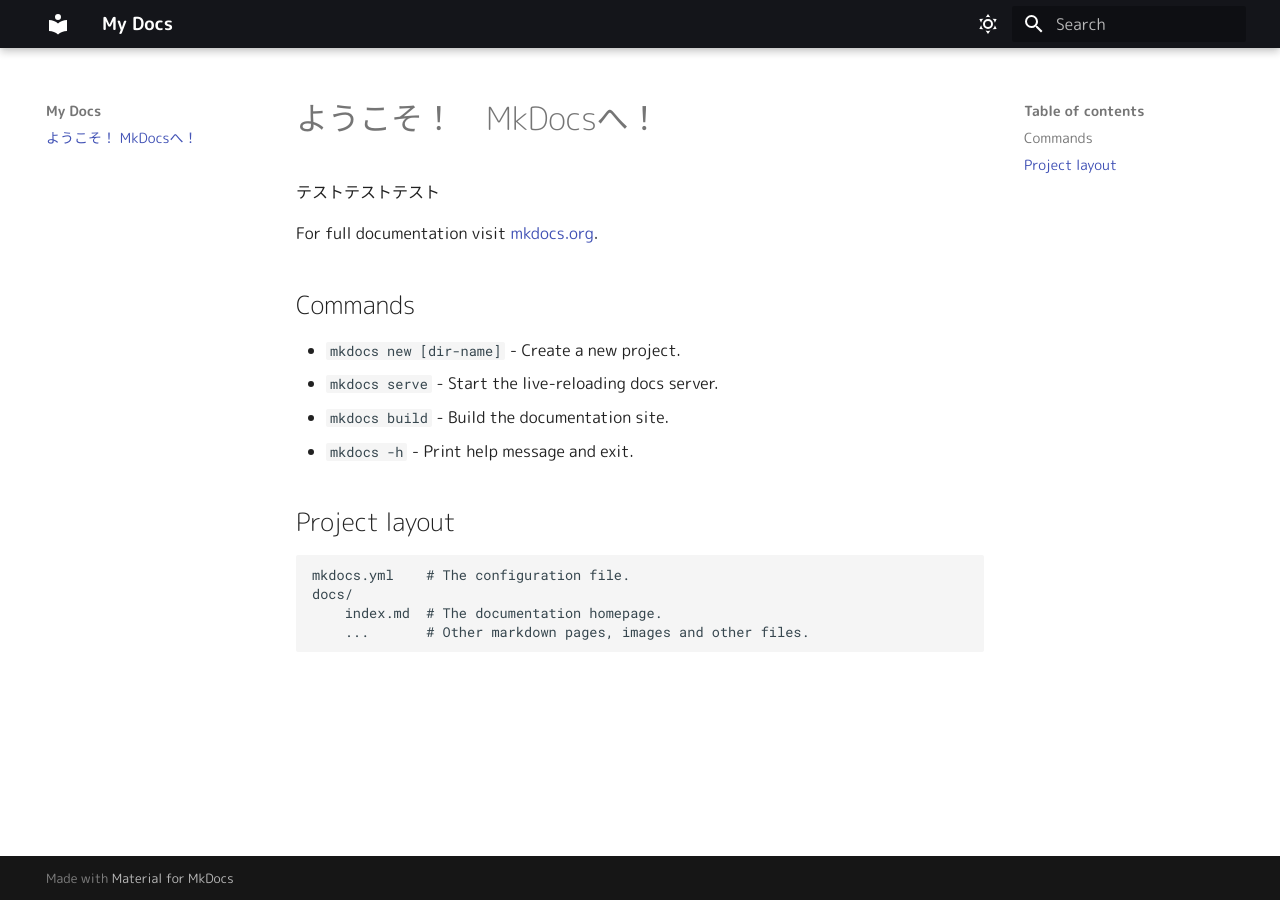
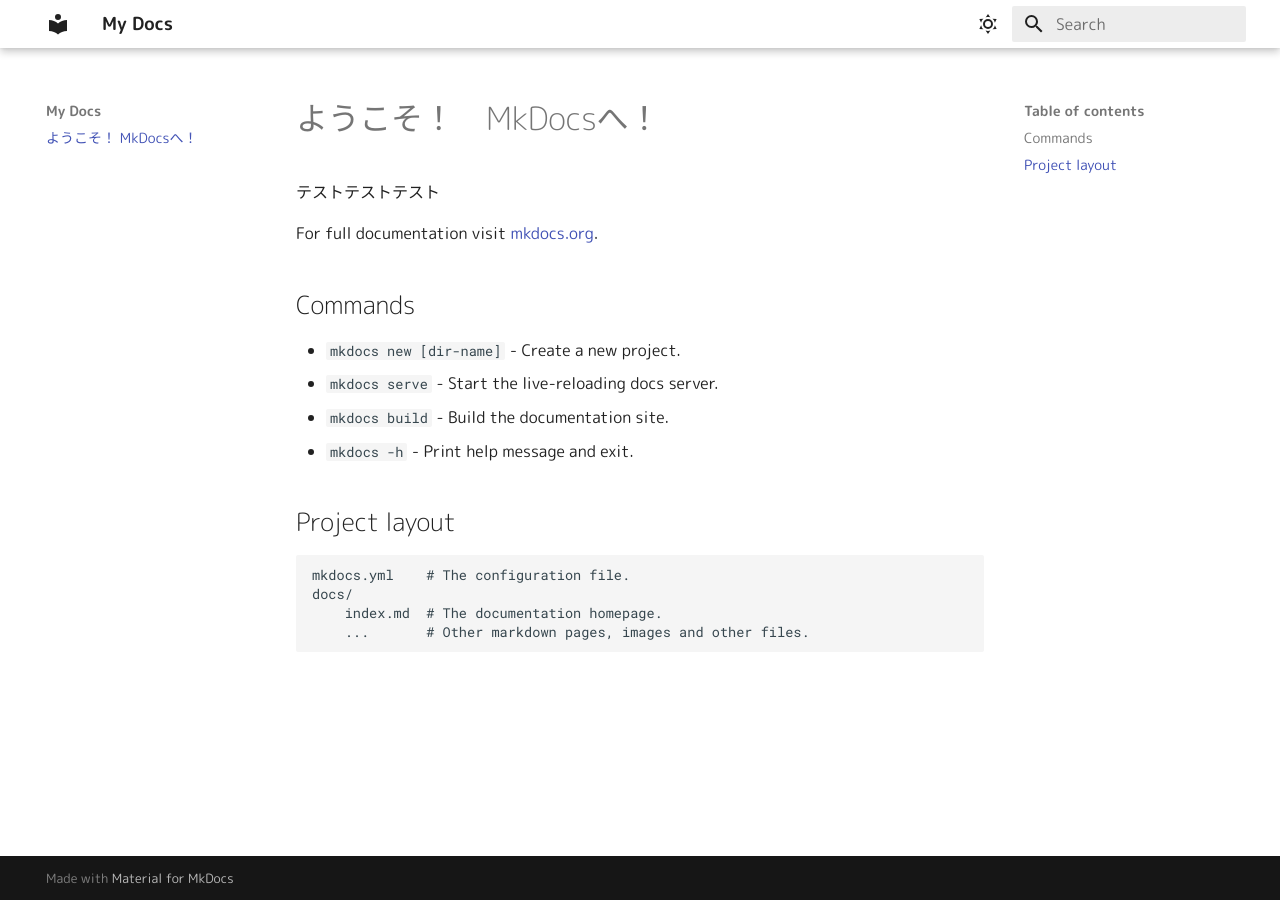
Before and after one commit to HEKUCHAN/VTA-Book, an MkDocs documentation site: the page built from docs/index.md, in a window 1280 px wide. Built offline with MkDocs 1.6.1 and Material for MkDocs 9.7.7, drawn with Linux system fonts in a browser that asks for light colours.

Commit message:
change color

```diff
--- a/mkdocs.yml
+++ b/mkdocs.yml
@@ -6,13 +6,13 @@
     code: Roboto Mono
   palette:
     - media: "(prefers-color-scheme: light)"
-      primary: black
+      primary: white
       scheme: default
       toggle:
         icon: material/weather-sunny
         name: Switch to dark mode
     - media: "(prefers-color-scheme: dark)"
-      primary: white
+      primary: black
       scheme: slate
       toggle:
         icon: material/weather-night
```
